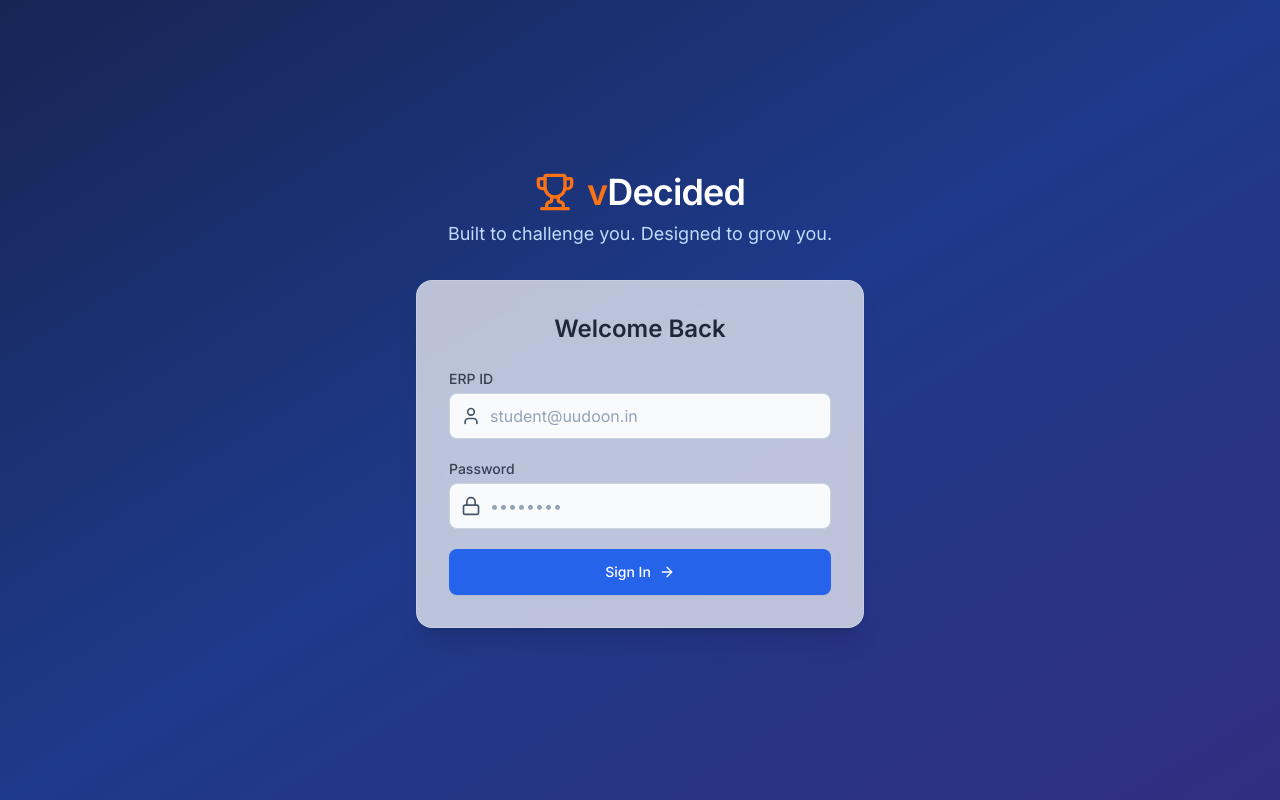
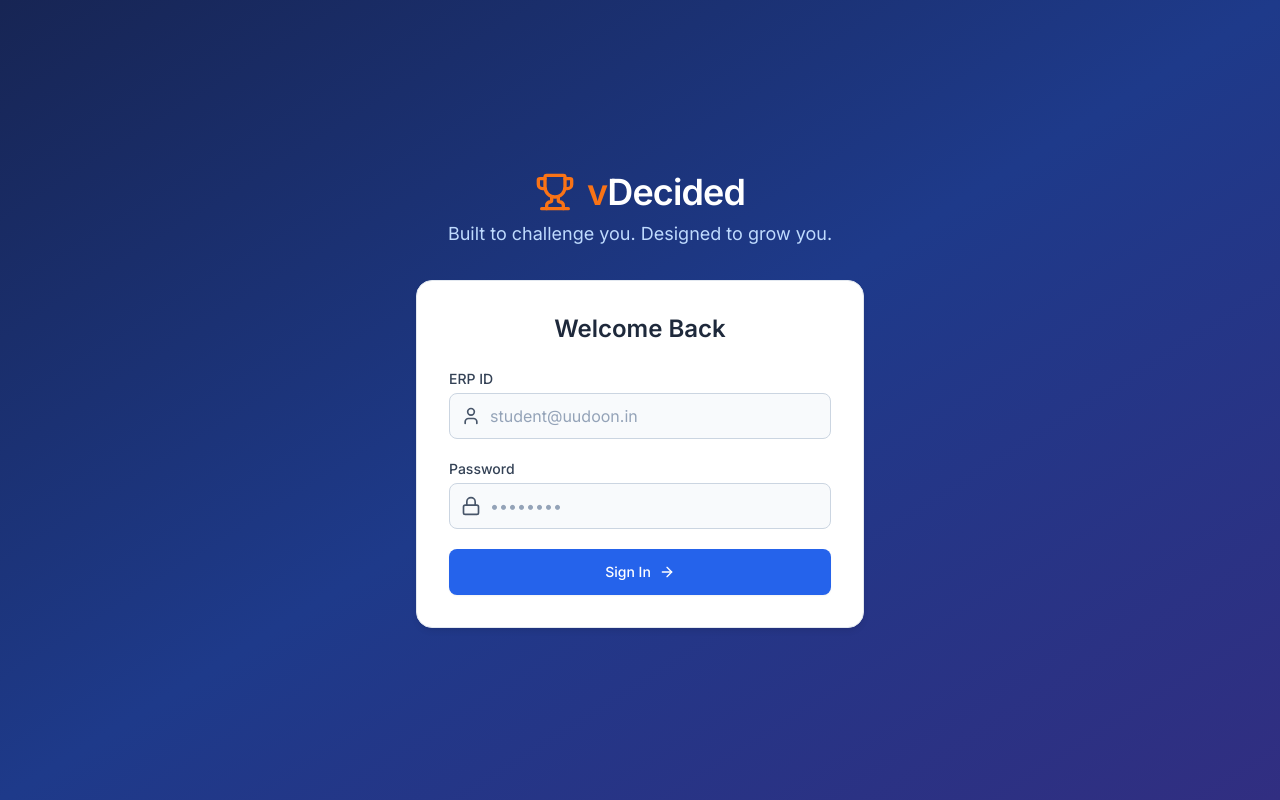
Before and after one commit to Aditisingh0102/yourCONTEST, a React (Vite) app in the folder frontend/: page / in a window 1280 px wide. Built offline with nearby package versions, Linux system fonts and the light colour scheme; no server answers.

Commit message:
updated the css

```diff
--- a/frontend/src/index.css
+++ b/frontend/src/index.css
@@ -50,14 +50,28 @@ html:not(.dark) {
 }
 
 html:not(.dark) body {
-  background-color: #c9d0d9;
-  /* Even softer slate-200 background */
+  background-color: #f1f5f9;
   color: #0f172a;
 }
 
 html:not(.dark) .bg-white {
-  background-color: #f8fafc !important;
-  /* Softer slate-50 for cards */
+  background-color: #ffffff !important;
+  border: 1px solid #e2e8f0 !important;
+  box-shadow: 0 2px 4px rgba(0, 0, 0, 0.04), 0 1px 2px rgba(0, 0, 0, 0.02) !important;
+}
+
+html:not(.dark) .glass-card,
+html:not(.dark) .glass-panel {
+  background-color: #ffffff !important;
+  border: 1px solid #e2e8f0 !important;
+  box-shadow: 0 4px 6px -1px rgba(0, 0, 0, 0.08), 0 2px 4px -1px rgba(0, 0, 0, 0.04) !important;
+}
+
+html:not(.dark) .border-gray-100,
+html:not(.dark) .border-gray-200,
+html:not(.dark) .border-slate-100,
+html:not(.dark) .border-slate-200 {
+  border-color: #e2e8f0 !important;
 }
 
 /* Gray text scale → slate equivalents (all strong & readable) */
```
